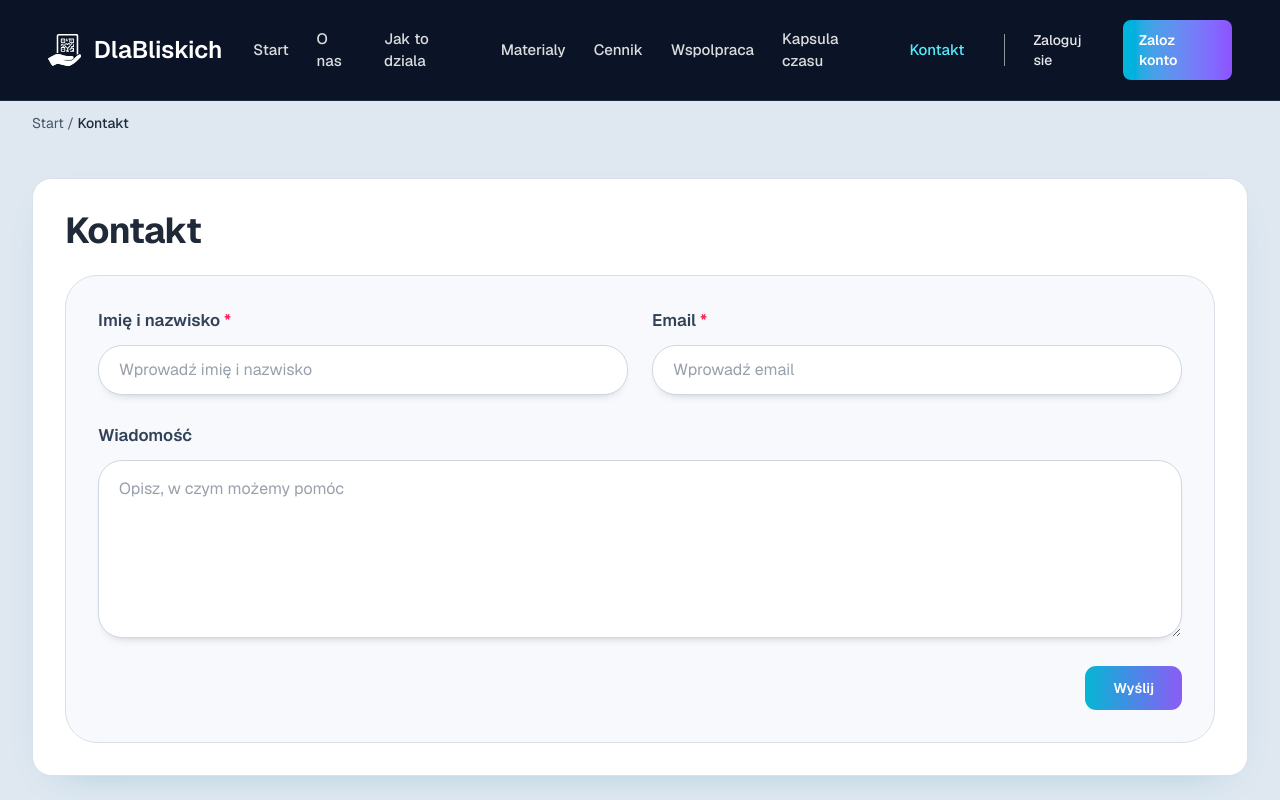
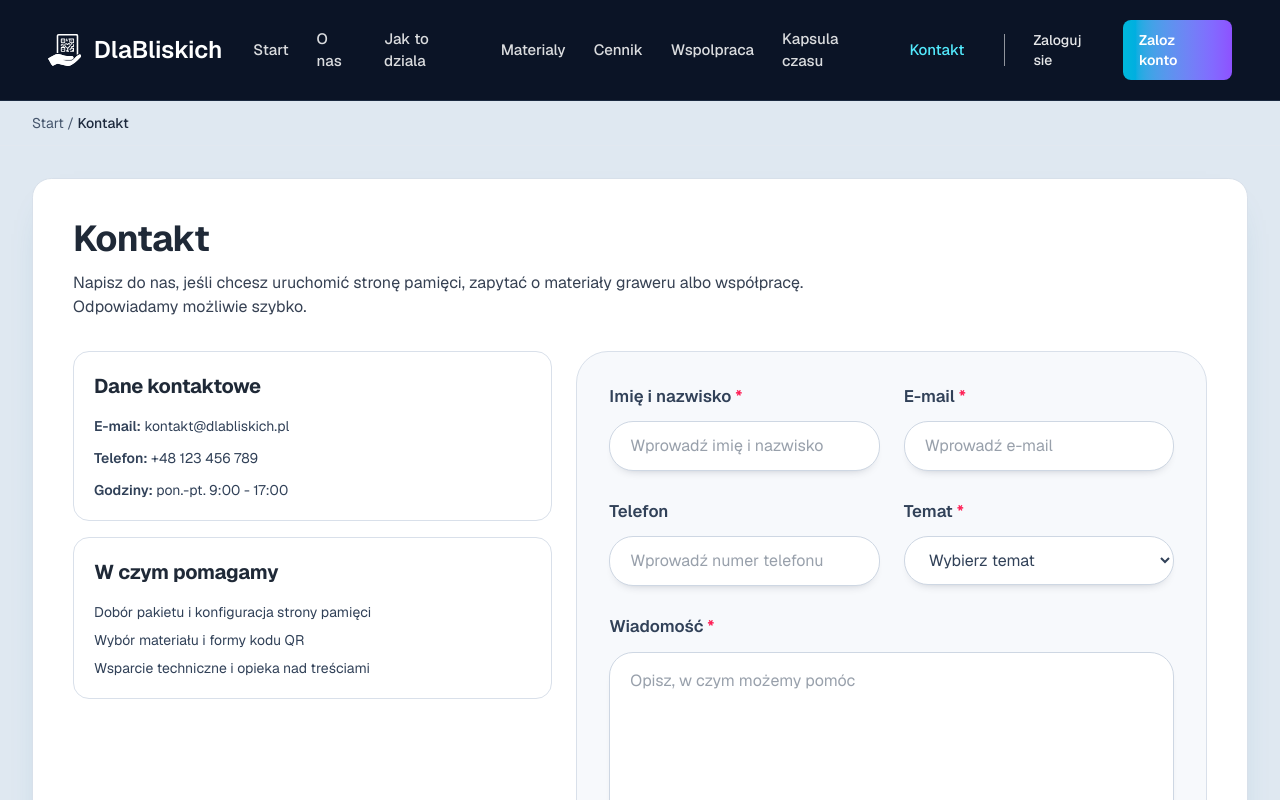
Before and after one commit to Marcinr1984/strona-informacyjna, a Next.js app: page /kontakt in a window 1280 px wide. Shown: the top 800 px of the page. Built offline with nearby package versions, Linux system fonts and the light colour scheme.

Commit message:
Rozbudowa strony kontaktowej i zwezenie formularza

```diff
--- a/app/kontakt/page.tsx
+++ b/app/kontakt/page.tsx
@@ -1,10 +1,35 @@
 export default function KontaktPage() {
   return (
-    <main className="page-shell max-w-4xl">
-      <section className="panel bg-[#f4f6f9] p-6 sm:p-8">
+    <main className="page-shell max-w-6xl">
+      <section className="panel bg-[#f4f6f9] p-6 sm:p-8 lg:p-10">
         <h1 className="section-title text-4xl">Kontakt</h1>
+        <p className="mt-3 max-w-3xl text-gray-700">
+          Napisz do nas, jeśli chcesz uruchomić stronę pamięci, zapytać o materiały graweru albo współpracę.
+          Odpowiadamy możliwie szybko.
+        </p>
 
-        <form className="mt-6 space-y-7 rounded-[2rem] border border-[#d9e0ea] bg-[#f7f9fc] p-6 sm:p-8">
+        <div className="mt-8 grid gap-6 lg:grid-cols-[0.95fr_1.25fr]">
+          <aside className="space-y-4">
+            <article className="rounded-2xl border border-[#d9e0ea] bg-white p-5">
+              <h2 className="section-title text-xl">Dane kontaktowe</h2>
+              <div className="mt-4 space-y-3 text-sm text-slate-700">
+                <p><span className="font-semibold">E-mail:</span> kontakt@dlabliskich.pl</p>
+                <p><span className="font-semibold">Telefon:</span> +48 123 456 789</p>
+                <p><span className="font-semibold">Godziny:</span> pon.-pt. 9:00 - 17:00</p>
+              </div>
+            </article>
+
+            <article className="rounded-2xl border border-[#d9e0ea] bg-white p-5">
+              <h2 className="section-title text-xl">W czym pomagamy</h2>
+              <ul className="mt-4 space-y-2 text-sm text-slate-700">
+                <li>Dobór pakietu i konfiguracja strony pamięci</li>
+                <li>Wybór materiału i formy kodu QR</li>
+                <li>Wsparcie techniczne i opieka nad treściami</li>
+              </ul>
+            </article>
+          </aside>
+
+          <form className="space-y-7 rounded-[2rem] border border-[#d9e0ea] bg-[#f7f9fc] p-6 sm:p-8">
             <div className="grid grid-cols-1 gap-6 sm:grid-cols-2">
               <div className="space-y-3">
                 <label htmlFor="name" className="block text-[1.05rem] font-semibold text-slate-700">
@@ -21,21 +46,54 @@ export default function KontaktPage() {
 
               <div className="space-y-3">
                 <label htmlFor="email" className="block text-[1.05rem] font-semibold text-slate-700">
-                Email <span className="text-rose-500">*</span>
+                  E-mail <span className="text-rose-500">*</span>
                 </label>
                 <input
                   type="email"
                   id="email"
                   name="email"
-                placeholder="Wprowadź email"
+                  placeholder="Wprowadź e-mail"
                   className="block w-full rounded-[1.5rem] border border-[#ced7e3] bg-white px-5 py-3 text-slate-700 shadow-[0_6px_12px_-10px_rgba(15,23,42,0.45)] outline-none transition focus:border-cyan-400"
                 />
               </div>
             </div>
 
+            <div className="grid grid-cols-1 gap-6 sm:grid-cols-2">
+              <div className="space-y-3">
+                <label htmlFor="phone" className="block text-[1.05rem] font-semibold text-slate-700">
+                  Telefon
+                </label>
+                <input
+                  type="tel"
+                  id="phone"
+                  name="phone"
+                  placeholder="Wprowadź numer telefonu"
+                  className="block w-full rounded-[1.5rem] border border-[#ced7e3] bg-white px-5 py-3 text-slate-700 shadow-[0_6px_12px_-10px_rgba(15,23,42,0.45)] outline-none transition focus:border-cyan-400"
+                />
+              </div>
+
+              <div className="space-y-3">
+                <label htmlFor="topic" className="block text-[1.05rem] font-semibold text-slate-700">
+                  Temat <span className="text-rose-500">*</span>
+                </label>
+                <select
+                  id="topic"
+                  name="topic"
+                  className="block w-full rounded-[1.5rem] border border-[#ced7e3] bg-white px-5 py-3 text-slate-700 shadow-[0_6px_12px_-10px_rgba(15,23,42,0.45)] outline-none transition focus:border-cyan-400"
+                  defaultValue=""
+                >
+                  <option value="" disabled>Wybierz temat</option>
+                  <option value="strona-pamieci">Strona pamięci</option>
+                  <option value="kod-qr">Kod QR i materiał</option>
+                  <option value="wspolpraca">Współpraca</option>
+                  <option value="inne">Inne</option>
+                </select>
+              </div>
+            </div>
+
             <div className="space-y-3">
               <label htmlFor="message" className="block text-[1.05rem] font-semibold text-slate-700">
-              Wiadomość
+                Wiadomość <span className="text-rose-500">*</span>
               </label>
               <textarea
                 id="message"
@@ -46,15 +104,17 @@ export default function KontaktPage() {
               />
             </div>
 
-          <div className="text-right">
+            <div className="flex items-center justify-between gap-3">
+              <p className="text-xs text-slate-500">Pola oznaczone * są wymagane.</p>
               <button
                 type="submit"
                 className="btn-primary px-7 py-3 text-sm"
               >
-              Wyślij
+                Wyślij wiadomość
               </button>
             </div>
           </form>
+        </div>
       </section>
     </main>
   )
```
Lines whose indentation alone changed are shown as unchanged.
